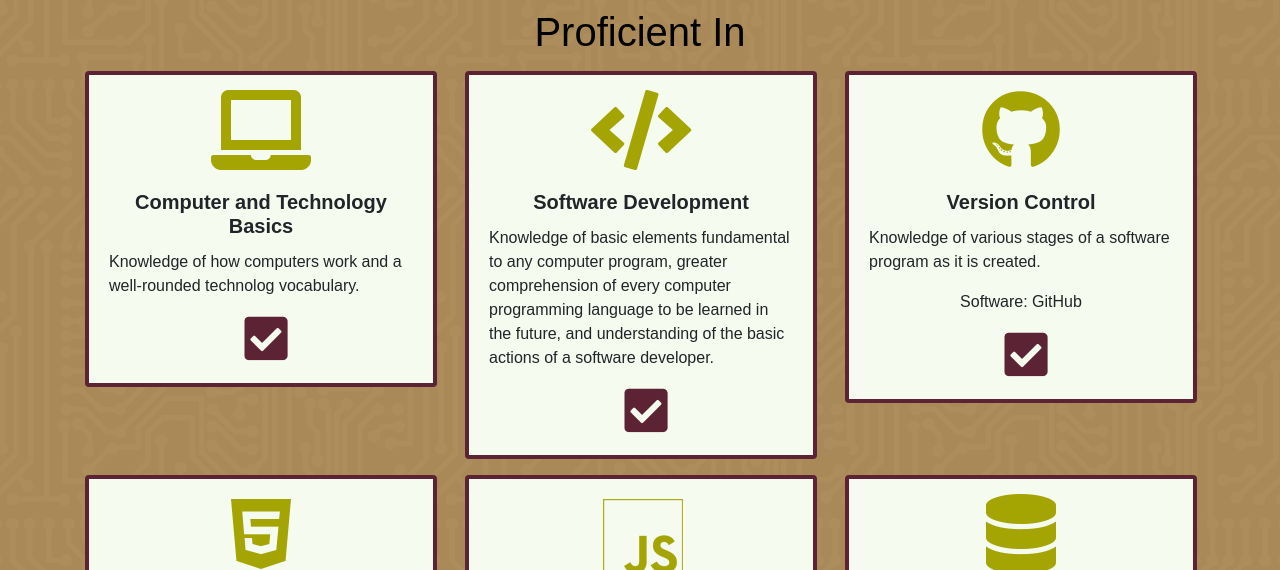
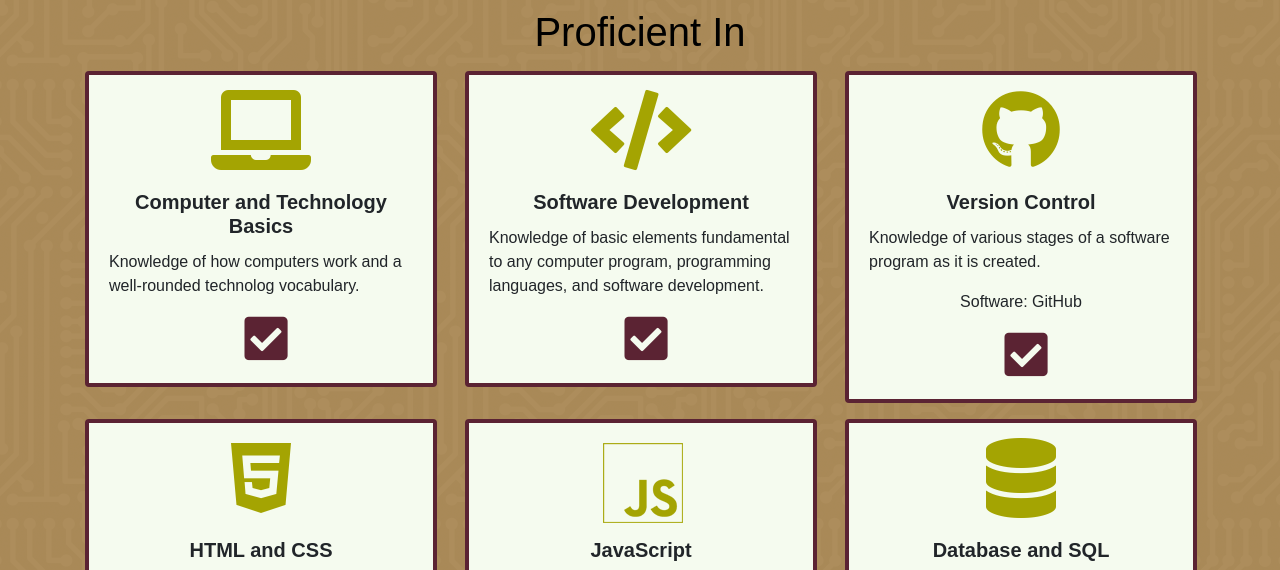
Before and after one commit to rosevalleygERL/rosevalleygERL.github.io, a plain HTML site: page index.html in a window 1280 px wide. Shown: the part 582-1152 px from the top of the page. Drawn offline with nearby package versions, Linux system fonts and the light colour scheme; a web font is replaced by a local one.

Commit message:
Updating index.html

```diff
--- a/index.html
+++ b/index.html
@@ -86,7 +86,7 @@
 							<i class="fas fa-code fa-5x" aria-hidden="true"></i>
 							<div class="card-body">
 								<h5 class="card-title">Software Development</h5>
-								<p class="card-text">Knowledge of basic elements fundamental to any computer program, greater comprehension of every computer programming language to be learned in the future, and understanding of the basic actions of a software developer.</p>
+								<p class="card-text">Knowledge of basic elements fundamental to any computer program, programming languages, and software development.</p>
 								<i class="fa fa-check-square fa-beat fa-3x" aria-hidden="true"></i>
 							</div>
 						</div>
```
